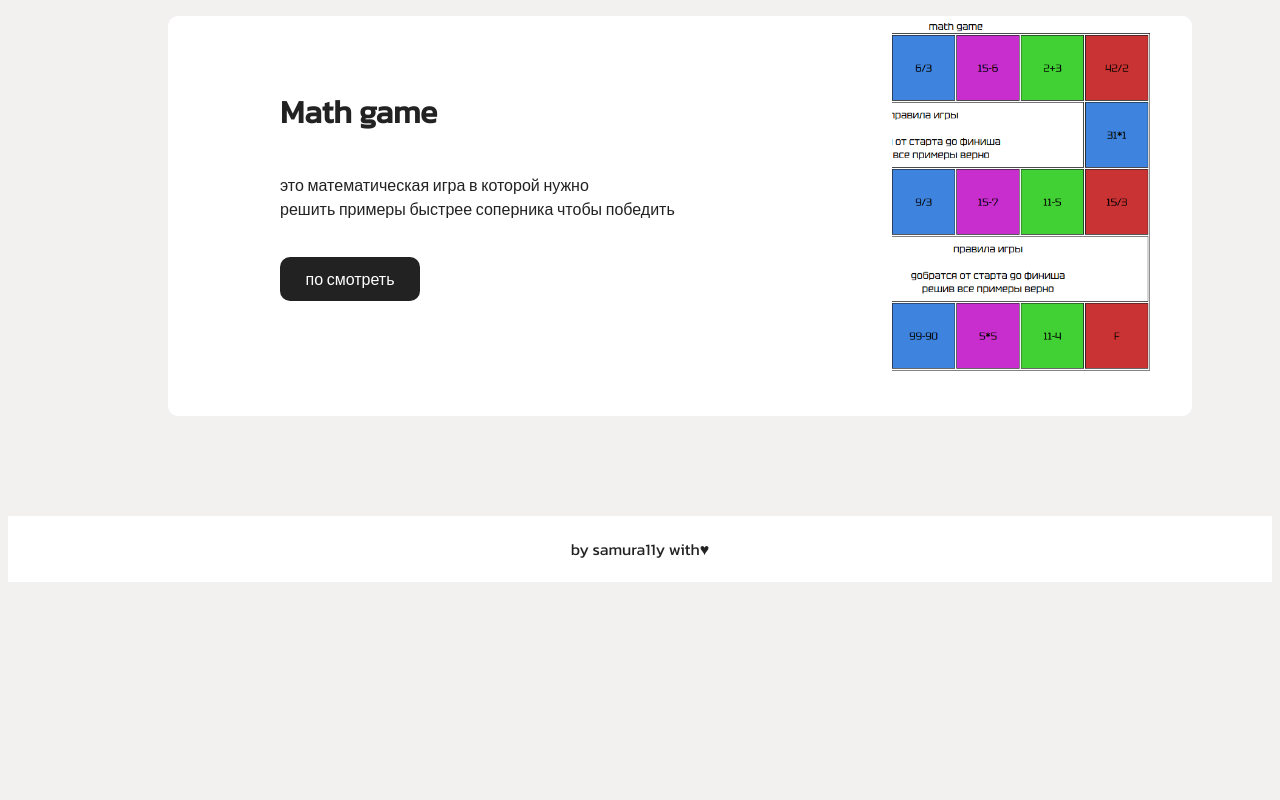
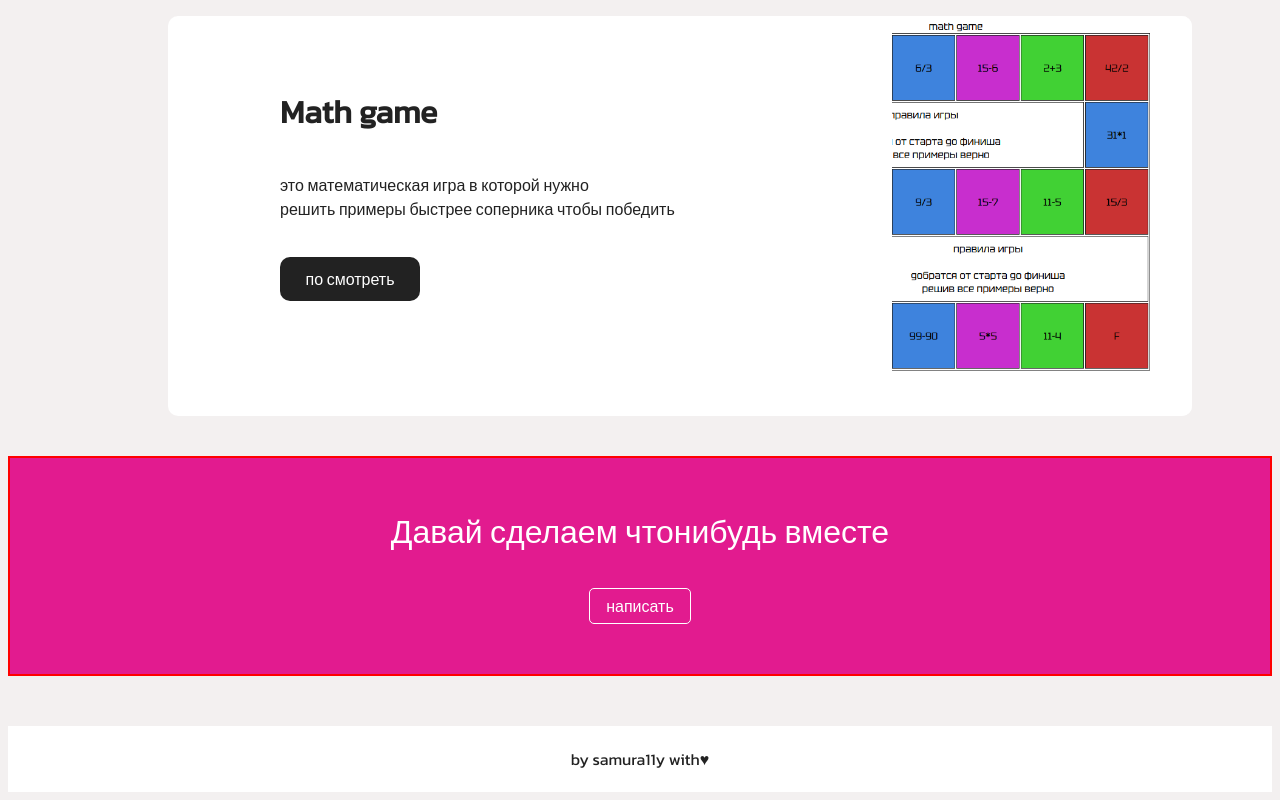
Before and after one commit to samura11y/-portfolio, a plain HTML site: page pages/projects.html in a window 1280 px wide. Shown: the part 1037-1837 px from the top of the page. Before the commit the page ends 1627 px from the top, so only its background shows below. Drawn offline with Linux system fonts and the light colour scheme.

Commit message:
Add files via upload

```diff
--- a/pages/projects.css
+++ b/pages/projects.css
@@ -49,7 +49,7 @@ footer {
     background-color: #fff;
     color: #9b9b9b;
     text-align: center;
-    margin: 100px 0px 0px 0px;
+    margin: 50px 0px 0px 0px;
     padding: 5px;
 }
 
@@ -103,3 +103,27 @@ p{
     width: 1024px;
     margin: auto;
 }
+.lets{
+    text-align: center;
+    color: #fff;
+    font-size: 32px;
+    margin-top: 50px;
+}
+.cd{
+    background-color: #e21b8f;
+    border: red solid 2px;
+}
+
+.contact{
+    color: white;
+    border: #fff solid 1px;
+    border-radius: 5px;
+    text-align: center;
+    width: 80px ;
+    padding: 5px 10px;
+    margin: auto;
+    margin-bottom: 50px;
+}
+a {
+    display: block;
+}
--- a/pages/projects.html
+++ b/pages/projects.html
@@ -81,9 +81,12 @@
 
     </div>
 
-
+    <div class="cd">
+        <p class="lets" >Давай сделаем чтонибудь вместе</p>
+        <a class="contact" href="mailto:damianrcx@gmail.com">написать</a>
+    </div>
 
     <footer>
-        <p>by samura11y with♥</p>
+        <p >by samura11y with♥</p>
     </footer>
 </body>
```
